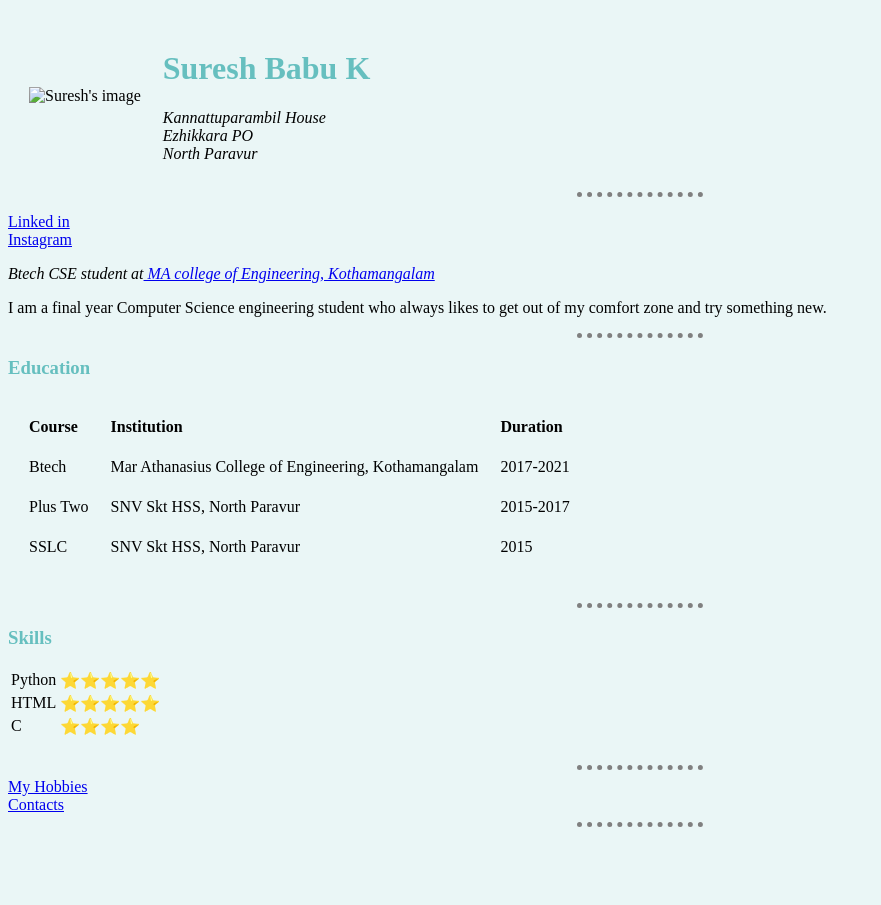
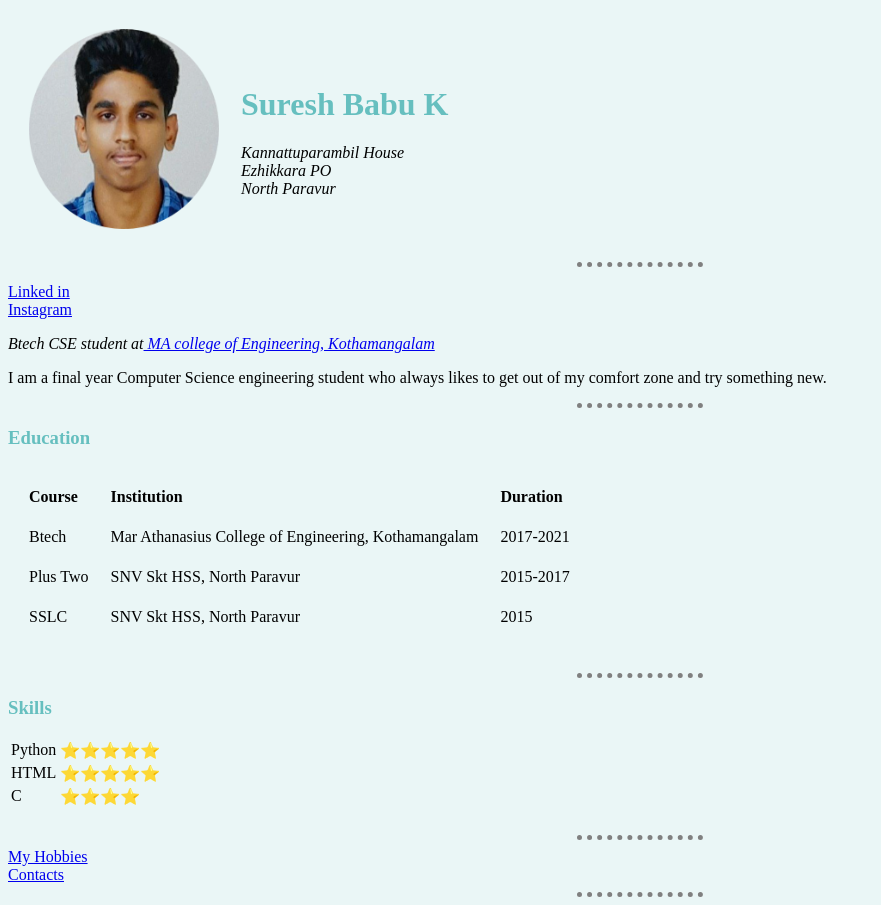
Before and after one commit to sureshkbabu45/mysite, a plain HTML site: page index.html in a window 1280 px wide. Shown: the whole page, without its empty margins (0-881 px from the left). Before the commit the page ends 835 px from the top, so only its background shows below. Drawn offline with Linux system fonts and the light colour scheme.

Commit message:
Update index.html

```diff
--- a/index.html
+++ b/index.html
@@ -9,7 +9,7 @@
 <body>
     <table cellspacing = "20">
         <tr>
-            <td><img src="images/suresh.png" alt="Suresh's image" height="200" width="190"></td>
+            <td><img src="suresh.png" alt="Suresh's image" height="200" width="190"></td>
             <td><h1>Suresh Babu K</h1>
                 <address>Kannattuparambil House <br>Ezhikkara PO <br>North Paravur <br></address></td>
         </tr>
```
